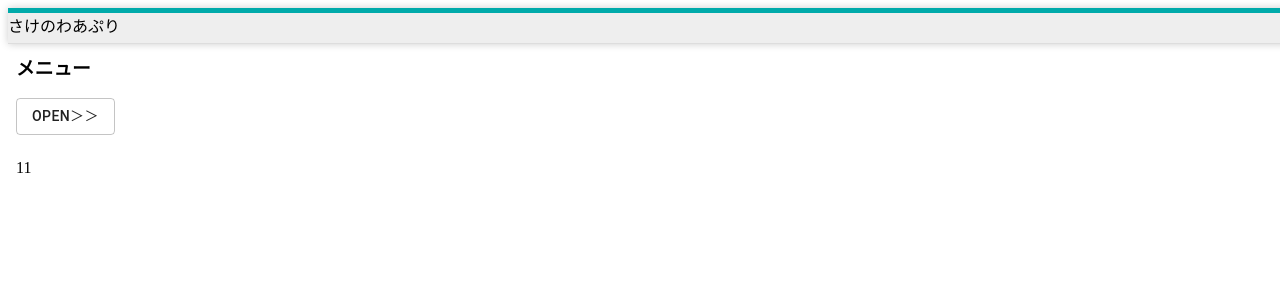
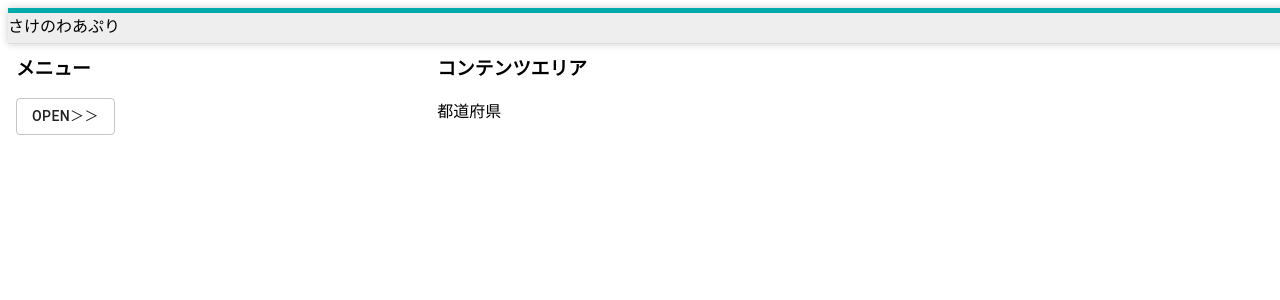
Before and after one commit to snoopyuki/sakeAPP, a React (Create React App) app: page / in a window 1280 px wide. Shown: the top 300 px of the page. Built offline with nearby package versions, Linux system fonts and the light colour scheme.

Commit message:
Gridレイアウト追加

```diff
--- a/src/App.tsx
+++ b/src/App.tsx
@@ -1,26 +1,38 @@
 import React, { useState } from "react";
 import Box from "@mui/material/Box";
+import Grid from "@mui/material/Grid";
 
 import { Menu } from "./components/menu";
 import { Header } from "./components/header";
 import "./styles.css";
 
 export const App = () => {
-  const [prefecture, setPrefecture] = useState("11");
+  const [prefecture, setPrefecture] = useState("都道府県");
 
   return (
     <>
+      <Grid container>
+        <Grid item xs={12}>
           <Box component="span" m={5}>
             <Header>さけのわあぷり</Header>
           </Box>
+        </Grid>
+
+        <Grid item xs={4}>
           <Box component="span" display="flex" m={1}>
             <Menu setPrefecture={setPrefecture} prefecture={prefecture} />
           </Box>
+        </Grid>
+
+        <Grid item xs={8}>
           <Box component="span" display="flex" m={1}>
             <div>
+              <h3>コンテンツエリア</h3>
               <p>{prefecture}</p>
             </div>
           </Box>
+        </Grid>
+      </Grid>
     </>
   );
 };
--- a/src/components/menu.tsx
+++ b/src/components/menu.tsx
@@ -49,6 +49,7 @@ export const Menu = (props) => {
             <a
               href="https://muro.sakenowa.com/sakenowa-data/api/areas"
               target="_blank"
+              rel="noreferrer"
             >
               <Button
                 variant="contained"
```
Lines whose indentation alone changed are shown as unchanged.
